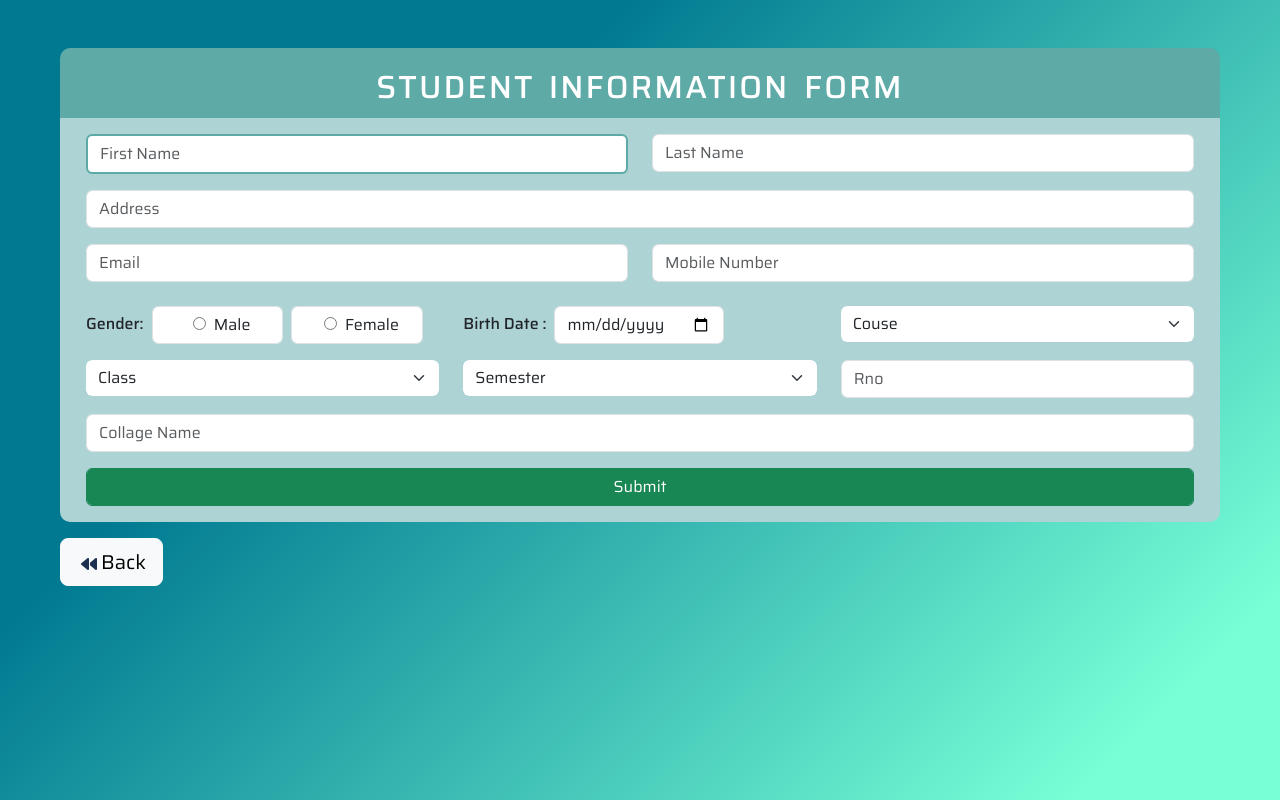
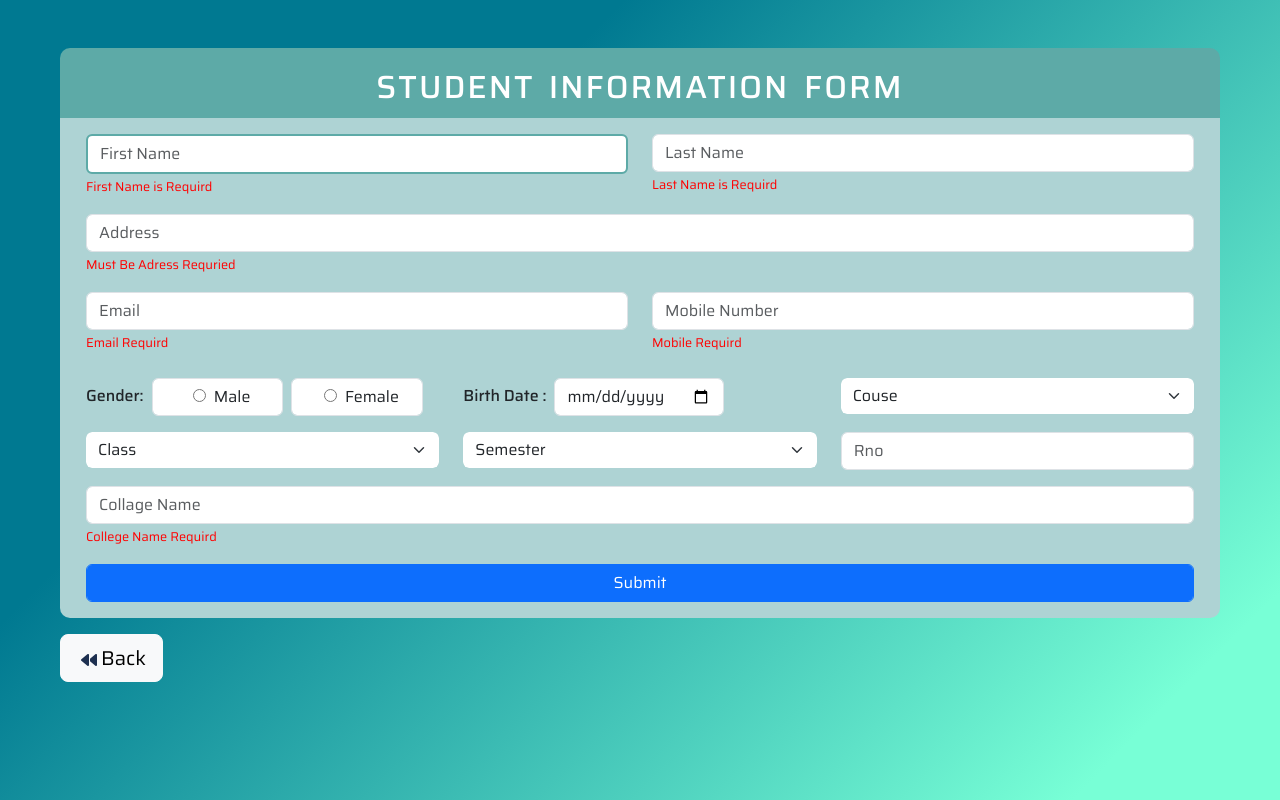
Before and after one commit to Keyur0208/Nextjs_Api, a Next.js app: page /page/form in a window 1280 px wide. Built offline with nearby package versions, Linux system fonts and the light colour scheme.

Commit message:
Add Valodation

```diff
--- a/package.json
+++ b/package.json
@@ -16,6 +16,7 @@
     "mongoose": "^8.0.3",
     "next": "13.5.6",
     "react": "^18",
-    "react-dom": "^18"
+    "react-dom": "^18",
+    "react-hook-form": "^7.49.3"
   }
 }
--- a/src/app/page/demo/page.js
+++ b/src/app/page/demo/page.js
@@ -76,8 +76,7 @@ const App = () => {
 				<button
 					style={{ ...styles.button, opacity: isFormValid ? 1 : 0.5 }}
 					disabled={!isFormValid}
-					onClick={handleSubmit}
-				>
+					onClick={handleSubmit} >
 					Submit
 				</button>
 			</div>
--- a/src/app/page/form/page.js
+++ b/src/app/page/form/page.js
@@ -1,11 +1,15 @@
 "use client"
-import { useState } from "react";
+import { useState, useEffect } from "react";
 import "./style.css"
 import Back from "@/app/componets/back";
+import { useRouter } from "next/navigation";
 import { BASE_API_URL } from "@/app/lib/studentdb";
 
 
+
 export default function Form() {
+
+    const Router = useRouter();
 
     // input value
 
@@ -19,6 +23,9 @@ export default function Form() {
     const [semester, setsemester] = useState("");
     const [rno, setrno] = useState("");
     const [clg, setclg] = useState("");
+
+    const [errors, seterrors] = useState({})
+    const [isFormValid, setisFormValid] = useState(false);
 
     // Casecading Dropdown
 
@@ -51,6 +58,7 @@ export default function Form() {
     const coursess = course_name.map((course_name, key) => <option key={key} value={course_name}>{course_name}</option>)
 
 
+
     function handleCountry(e) {
 
         setName({ ...data, course_name: e.target.value });
@@ -65,14 +73,68 @@ export default function Form() {
     let course_details;
 
 
+    useEffect(() => {
+        validationForm();
+    }, [first_name,last_name,address,mail,mobile,clg]);
+
+    const validationForm = () => {
+
+        let errors = {};
+
+        // First Name //
+
+        if (!first_name) {
+            errors.first_name = "First Name is Requird";
+        }
+
+        // Last Name //
+
+        if (!last_name) {
+            errors.last_name  = "Last Name is Requird"
+        }
+
+        // Address //
+
+        if(!address){
+            errors.address = "Must Be Adress Requried"
+        }
+
+        // Mail //
+
+        if (!mail) {
+            errors.mail = "Email Requird";
+        }
+        else if (!/\S+@\S+\.\S+/.test(mail)) {
+            errors.mail = "Email is invalid";
+        }
+
+        // Phone Number Digits //
+
+        if(!mobile)
+        {
+            errors.mobile = "Mobile Requird";
+        }
+        else if(mobile.length<10)
+        {
+            errors.mobile = "Mobile Number Must 10 Digit";
+        }
+
+        // Colleage Name //
+
+        if(!clg)
+        {
+            errors.clg = "College Name Requird";
+        }
+
+        seterrors(errors);
+        setisFormValid(Object.keys(errors).length === 0);
+    }
+
+
     // Api Call By Submit Button
 
-    async function submit() {
-
-        if (!first_name || !last_name || !address || !mail || !mobile || !gender || !bdate || !rno || !semester || !clg || !course_details || !class_details) {
-            alert("Plz Feels Your Form")
-        }
-        else {
+    async function submit(){
+        if (isFormValid) {
             let data = await fetch(`${BASE_API_URL}/api/getstudent`, {
                 method: "POST",
                 body: JSON.stringify({ first_name, last_name, address, mail, mobile, gender, bdate, rno, semester, clg, course_details, class_details })
@@ -80,6 +142,9 @@ export default function Form() {
             data = await data.json();
             console.log(data)
             alert("SucessFull Data")
+            Router.push('/page/studentfetch')
+        } else {
+            alert("Plz Feel Out Details");
         }
     }
 
@@ -87,36 +152,61 @@ export default function Form() {
         <main className="container-fluid" >
             <div className="p-lg-5 p-2 ">
                 <h2 className="title-form text-center">STUDENT INFORMATION FORM</h2>
-                <form action="/page/studentfetch" >
                 <div className="student-details" >
                     <div className="container p-3" style={{ marginTop: '-1rem' }} >
                         <div className="row gy-3">
                             <div className="col-12 col-sm-12 col-md-6 col-lg ">
-                                    <input type="text" placeholder="First Name" className="form-control" required autoFocus
+                                <input
+                                type="text"
+                                placeholder="First Name"
+                                className="form-control"
+                                required
+                                autoFocus
                                 value={first_name}
                                 onChange={(e) => setfirst_name(e.target.value)} />
+                                {errors.first_name && <span className="error_message">{errors.first_name}</span>}
                             </div>
                             <div className="col-12 col-sm-12 col-md-6 col-lg ">
-                                    <input type="text" placeholder="Last Name" className="form-control" required
+                                <input
+                                type="text"
+                                placeholder="Last Name"
+                                className="form-control"
+                                required
                                 value={last_name}
                                 onChange={(e) => setlast_name(e.target.value)} />
+                                {errors.last_name && <span className="error_message">{errors.last_name}</span>}
                             </div>
                         </div>
                         <div className="pt-3">
-                                <input type="text" placeholder="Address" className="form-control" required
+                            <input
+                            type="text"
+                            placeholder="Address"
+                            className="form-control"
+                            required
                             value={address}
                             onChange={(e) => setaddress(e.target.value)} />
+                            {errors.address && <span className="error_message" >{errors.address}</span>}
                         </div>
                         <div className="row gy-3 pt-3">
                             <div className="col-12 col-sm-12 col-md-6 col-lg ">
-                                    <input type="mail" placeholder="Email" className="form-control" required
+                                <input
+                                type="mail"
+                                placeholder="Email"
+                                className="form-control"
+                                required
                                 value={mail}
                                 onChange={(e) => setmail(e.target.value)} />
+                                {errors.mail && <span className="error_message">{errors.mail}</span>}
                             </div>
                             <div className="col-12 col-sm-12 col-md-6 col-lg ">
-                                    <input type="number" placeholder="Mobile Number" className="form-control" required
+                                <input
+                                type="number"
+                                placeholder="Mobile Number"
+                                className="form-control"
+                                required
                                 value={mobile}
                                 onChange={(e) => setmobile(e.target.value)} />
+                                {errors.mobile && <span className="error_message">{errors.mobile}</span>}
                             </div>
                         </div>
                         <div className="pt-3">
@@ -191,14 +281,19 @@ export default function Form() {
                         <div className="pt-3">
                             <input type="text" placeholder="Collage Name" className="form-control" required
                                 value={clg}
-                                    onChange={(e) => setclg(e.target.value)} />
+                                onChange={(e) => setclg(e.target.value)}
+                            />
+                            {errors.clg && <span className="error_message" >{errors.clg}</span>}
                         </div>
                         <div className="pt-3">
-                                <input type="submit" className="form-control btn btn-success" onClick={submit} />
+                            <button
+                                onClick={submit}
+                                className="btn btn-primary btn-block form-control"
+                            >Submit
+                            </button>
                         </div>
                     </div>
                 </div>
-                </form>
                 <Back link='/' />
             </div>
         </main >
--- a/src/app/page/form/style.css
+++ b/src/app/page/form/style.css
@@ -45,3 +45,8 @@
 .course-option:focus{
     border: 2px solid #5DAAA7;
 }
+
+.error_message{
+    color: red;
+    font-size: 0.8rem;
+}
```
Also changed, not shown: src/app/page/demo1/page.js (added, +60 -0 lines), 1 other file (tests, documents, lock files or other folders). Lines whose indentation alone changed are shown as unchanged.
